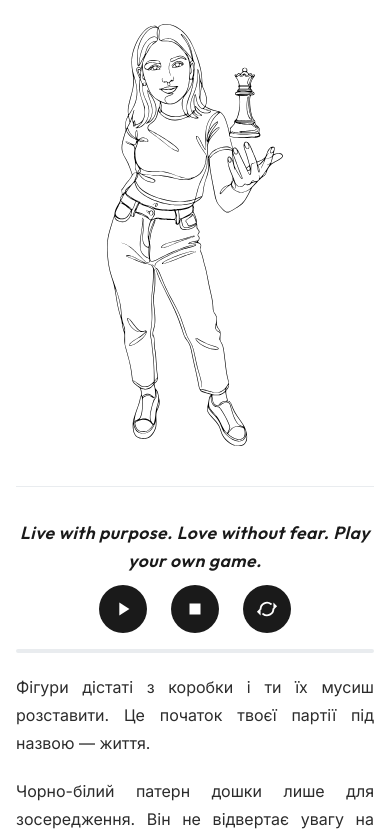
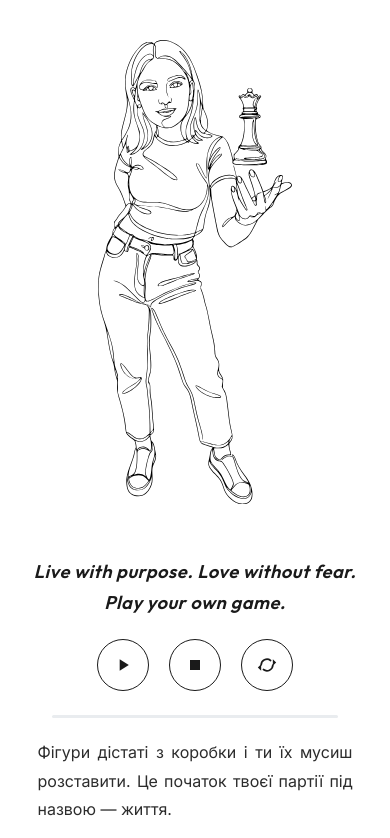
Before and after one commit to MixaUA/Dasha, a plain HTML site: page index.html in a window 390 px wide. Shown: the top 838 px of the page. Drawn offline with Linux system fonts and the light colour scheme.

Commit message:
Update style.css

```diff
--- a/style.css
+++ b/style.css
@@ -3,7 +3,6 @@
     --text-primary: #1a1a1a;
     --text-secondary: #6c757d;
     --accent: #1a1a1a;
-    --btn-hover: #111111;
     --font-heading: 'Outfit', -apple-system, BlinkMacSystemFont, sans-serif;
     --font-body: 'Inter', -apple-system, BlinkMacSystemFont, sans-serif;
     --transition: all 0.3s cubic-bezier(0.16, 1, 0.3, 1);
@@ -20,15 +19,15 @@ body {
     font-family: var(--font-body);
     color: var(--text-primary);
     background-color: var(--bg-app);
-    padding: 40px 20px;
+    padding: 60px 20px; /* Збільшено відступи від країв екрану */
     display: flex;
     justify-content: center;
     align-items: flex-start;
     min-height: 100vh;
-    line-height: 1.6;
+    line-height: 1.7;
 }
 
-/* Контейнер повністю прозорий, без меж та тіней */
+/* Головний контейнер із комфортними відступами між блоками */
 .container {
     width: 100%;
     max-width: 640px;
@@ -37,61 +36,80 @@ body {
     text-align: center;
     display: flex;
     flex-direction: column;
-    gap: 32px;
+    gap: 48px; /* Суттєво збільшено базовий відступ між секціями */
 }
 
 header {
     display: flex;
     justify-content: center;
     align-items: center;
+    margin-bottom: 12px;
 }
 
-/* Налаштування розміру зображення дівчини з шахами */
+/* Враховано видовжені пропорції малюнка: збільшено висоту та ширину */
 .main-image {
     display: block;
     width: 100%;
-    max-width: 340px;
+    max-width: 380px;  /* Трохи збільшили максимальну ширину */
     height: auto;
-    max-height: 50vh;
+    max-height: 60vh; /* Збільшено висоту, щоб видовжена фігура виглядала величніше */
     object-fit: contain;
     background: transparent;
 }
 
-/* Аудіоплеєр на прозорому фоні */
+/* Секція для англійської цитати одразу під фото */
+.motto-section {
+    width: 100%;
+    padding: 0 10px;
+}
+
+.motto-text {
+    font-family: var(--font-heading);
+    font-size: 1.3rem;
+    font-weight: 600;
+    letter-spacing: 0.5px;
+    color: var(--text-primary);
+    text-align: center;
+    font-style: italic;
+}
+
+/* Прозорий аудіоплеєр з додатковими відступами */
 .audio-player {
     background: transparent;
     border: none;
-    padding: 10px 0;
+    padding: 20px 0; /* Вертикальні відступи всередині плеєра */
     display: flex;
     flex-direction: column;
-    gap: 16px;
+    gap: 24px;
 }
 
 .audio-controls {
     display: flex;
     justify-content: center;
     align-items: center;
-    gap: 24px;
+    gap: 28px; /* Відстань між кнопками */
 }
 
-/* Кнопки керування */
+/* КНОПКИ В СТИЛІ ONE LINE (Контурні, легкі) */
 .control-btn {
-    background: var(--text-primary) !important;
-    color: #ffffff !important;
-    border: none;
+    background: transparent !important; /* Повністю прозоре тло */
+    color: var(--text-primary) !important; /* Чорні іконки */
+    border: 1px solid var(--text-primary); /* Тонка лінія контуру */
     cursor: pointer;
     display: flex;
     align-items: center;
     justify-content: center;
-    width: 48px;
-    height: 48px;
-    border-radius: 50%; /* Зробив круглими для більш м'якого Line-art стилю */
+    width: 52px;
+    height: 52px;
+    border-radius: 50%;
     transition: var(--transition);
     outline: none;
 }
 
+/* Ефект при наведенні / активному стані — інтелігентний інверс */
 .control-btn:hover {
-    background: var(--btn-hover) !important;
+    background: var(--text-primary) !important;
+    color: #ffffff !important;
     transform: scale(1.05);
 }
 
@@ -99,15 +117,22 @@ header {
     transform: scale(0.95);
 }
 
-.control-btn svg {
-    width: 22px;
-    height: 22px;
+/* Якщо кнопка активована (наприклад, зацикленість) */
+.control-btn.active {
+    background: var(--text-primary) !important;
+    color: #ffffff !important;
 }
 
-/* Прогрес-бар */
+.control-btn svg {
+    width: 20px;
+    height: 20px;
+}
+
+/* Легкий прогрес-бар */
 .progress-container {
-    width: 100%;
-    height: 4px;
+    width: 80%; /* Звужуємо лінію прогресу, щоб вона пасувала до кнопок */
+    margin: 0 auto;
+    height: 3px; /* Тонша лінія */
     background: #e9ecef;
     border-radius: 2px;
     overflow: hidden;
@@ -122,33 +147,35 @@ header {
     transition: width 0.1s linear;
 }
 
-/* Секція з текстом привітання */
+/* СЕКЦІЯ ТЕКСТУ ПРИВІТАННЯ — ЗВУЖЕНА ДО 80% */
 .birthday-section {
     width: 100%;
-    text-align: left; /* Текст читається краще, коли він зліва */
-    padding: 10px 0;
+    display: flex;
+    justify-content: center;
 }
 
 .birthday-text-container {
+    width: 80%; /* Текст займає 80% від загальної ширини сторінки */
     font-size: 1.05rem;
-    line-height: 1.75;
+    line-height: 1.8;
     color: #2c2c2c;
+    text-align: left;
 }
 
-/* Стилізація абзаців тексту, що прийдуть з JSON */
+/* Відступи між абзацами тексту привітання */
 .birthday-text-container p {
-    margin-bottom: 20px;
+    margin-bottom: 28px; /* Збільшено відстань між параграфами */
     text-align: justify;
 }
 
-/* Останній абзац (З любов'ю, мама і тато) */
+/* Підпис батьків у самому кінці */
 .birthday-text-container p:last-child {
     font-family: var(--font-heading);
     font-weight: 700;
-    font-size: 1.1rem;
-    margin-top: 30px;
+    font-size: 1.15rem;
+    margin-top: 40px;
     margin-bottom: 0;
-    text-align: right; /* Елегантний підпис справа */
+    text-align: right;
 }
 
 .loading-text {
@@ -157,48 +184,37 @@ header {
     font-size: 0.95rem;
 }
 
-/* Секція для головної цитати-девізу */
-.motto-section {
-    width: 100%;
-    border-top: 1px solid #e9ecef;
-    padding-top: 32px;
-    margin-top: 16px;
-}
-
-.motto-text {
-    font-family: var(--font-heading);
-    font-size: 1.25rem;
-    font-weight: 600;
-    letter-spacing: 0.5px;
-    color: var(--text-primary);
-    text-align: center;
-    font-style: italic;
-}
-
-/* Футер */
+/* Ніжний футер */
 .footer {
     font-size: 0.75rem;
     color: var(--text-secondary);
     letter-spacing: 0.5px;
-    margin-top: 24px;
+    margin-top: 40px;
+    border-top: 1px solid #f1f3f5;
+    padding-top: 20px;
 }
 
-/* Адаптивність для мобільних пристроїв */
+/* АДАПТИВНІСТЬ ДЛЯ МОБІЛЬНИХ */
 @media (max-width: 480px) {
     body {
-        padding: 24px 16px;
+        padding: 40px 16px;
     }
     .container {
-        gap: 24px;
+        gap: 40px; /* Трохи компактніші відступи для малих екранів */
     }
     .main-image {
-        max-width: 280px;
+        max-width: 310px;
+        max-height: 55vh;
     }
     .birthday-text-container {
+        width: 88%; /* На зовсім крихітних екранах даємо тексту трохи більше місця */
         font-size: 1rem;
     }
     .motto-text {
-        font-size: 1.1rem;
+        font-size: 1.15rem;
+    }
+    .audio-controls {
+        gap: 20px;
     }
 }
 
```
